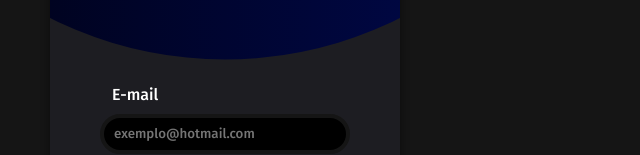
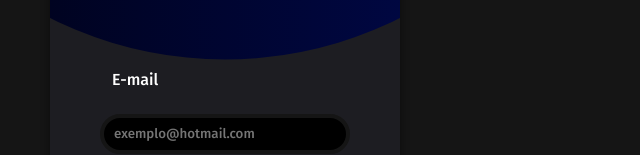
Before and after one commit to Amad3rus/PersoSheet, a website built with webpack: page public/index.html in a window 1280 px wide. Shown: the part 292-447 px from the top of the page, without its empty margins (0-640 px from the left). Built offline with nearby package versions, Linux system fonts and the light colour scheme; a web font is replaced by a local one.

Commit message:
update style.css

```diff
--- a/public/css/style.css
+++ b/public/css/style.css
@@ -61,7 +61,7 @@ body {
 .title {
   color: white;
   left: 62px;
-  bottom: 10px;
+  bottom: 25px;
   position: relative;
   font-family: 'Roboto', sans-serif;
 }
```
